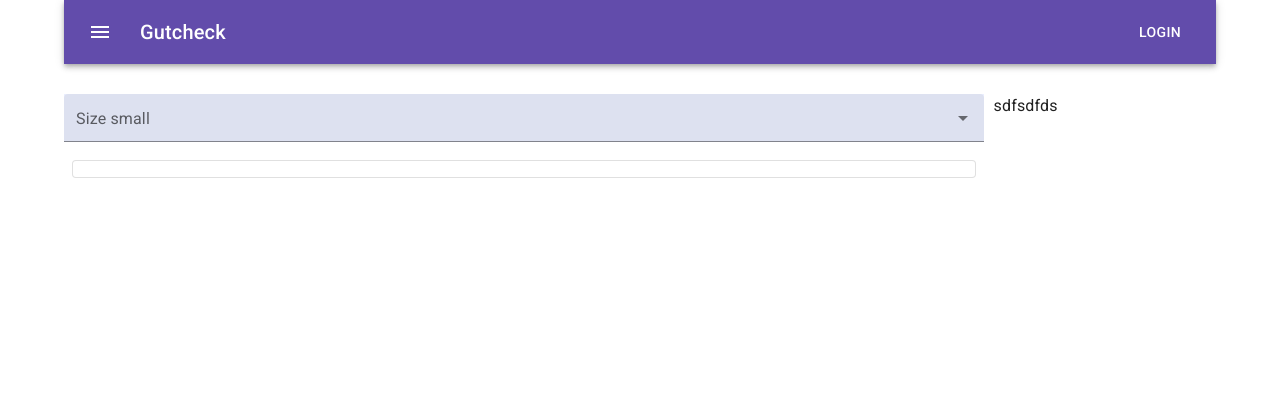
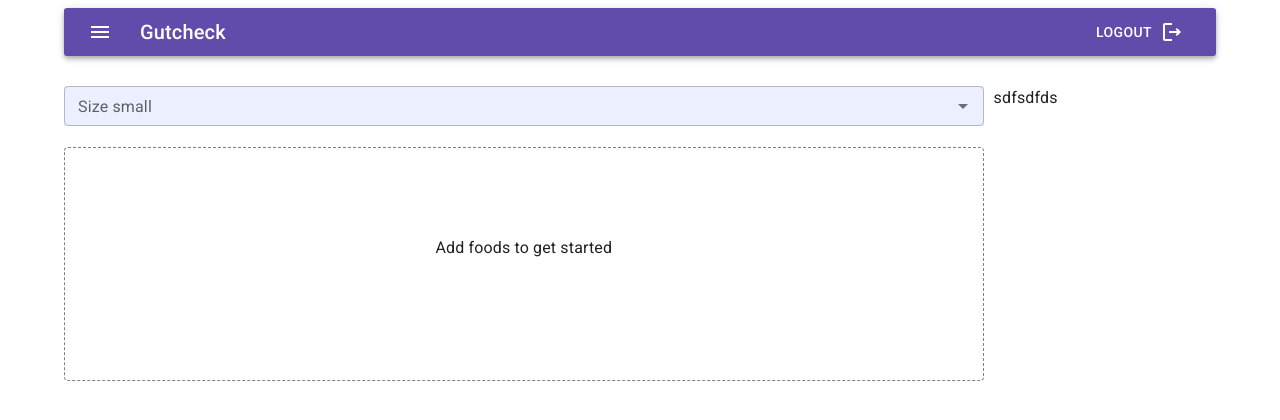
Before and after one commit to Team-Heelys-2021/gutcheck, a React app: page / in a window 1280 px wide. Shown: the top 420 px of the page. Built offline with nearby package versions, Linux system fonts and the light colour scheme.

Commit message:
minor styling changes. Clear autocomplete on select

```diff
--- a/client/App.js
+++ b/client/App.js
@@ -7,11 +7,13 @@ import Auth from "./pages/Auth";
 import "./index.scss";
 
 import * as dataService from "./foodDataService";
+import { NoEncryptionGmailerrorredSharp } from "@mui/icons-material";
 
 function App() {
   const [isLoggedIn, setIsLoggedIn] = React.useState(false);
   const [results, setResults] = React.useState([]);
   const [search, setSearch] = React.useState("");
+  const [selectedValue, setSelectedValue] = React.useState(null)
   const [entries, setEntries] = React.useState([]);
 
   React.useEffect(() => {
@@ -20,13 +22,25 @@ function App() {
     }
   }, [search]);
 
+  React.useEffect(() => {
+    if (selectedValue) {
+      setEntries([...entries, selectedValue])
+      // TODO: send entry POST request to back end
+      setSearch('')
+      setSelectedValue(null)
+    }
+  }, [selectedValue])
+
   const searchFoods = async () => {
     setResults(await dataService.searchFoods(search));
   };
 
-  const selectFood = (value) => {
-    setEntries([...entries, value]);
-  };
+
+  const handleDeleteEntry = (fdcId) => {
+    const newEntries = entries.filter(entry => entry.fdcId !== fdcId)
+    setEntries(newEntries)
+    // TODO: send entry DELETE request to back end
+  }
 
   return (
     <React.Fragment>
@@ -36,29 +50,20 @@ function App() {
           <Autocomplete
             id="size-small-filled"
             size="small"
+            clearOnBlur={true}
+            clearOnEscape={true}
             options={results}
             getOptionLabel={(option) =>
               `${option.description} ${
-                option.brandName ? `(${option.brandName})` : ""
-              }`
+                option.brandName ? `(${option.brandName})` : ''
+              } - (${option.fdcId})`
             }
-            onChange={(e, value) => selectFood(value)}
-            // defaultValue={}
-            renderTags={(value, getTagProps) =>
-              value.map((option, index) => (
-                <Chip
-                  key={option.fdcId}
-                  variant="outlined"
-                  label={option.title}
-                  size="small"
-                  {...getTagProps({ index })}
-                />
-              ))
-            }
+            onChange={(e, value) => setSelectedValue(value)}
+            value={selectedValue}
             renderInput={(params) => (
               <TextField
                 {...params}
-                variant="filled"
+                variant="outlined"
                 label="Size small"
                 placeholder="Favorites"
                 onChange={(e) => setSearch(e.target.value)}
@@ -69,7 +74,7 @@ function App() {
         </div>
         <div className="grid-item-2">sdfsdfds</div>
         <div className="grid-item-3">
-          <EntryList entries={entries} />
+          <EntryList entries={entries} deleteEntry={handleDeleteEntry}/>
         </div>
       </div>
     </React.Fragment>
--- a/client/components/AppBar.js
+++ b/client/components/AppBar.js
@@ -6,12 +6,13 @@ import Typography from '@mui/material/Typography';
 import Button from '@mui/material/Button';
 import IconButton from '@mui/material/IconButton';
 import MenuIcon from '@mui/icons-material/Menu';
+import LogoutIcon from '@mui/icons-material/LogoutOutlined'
 
 export default function ButtonAppBar() {
   return (
-    <Box sx={{ flexGrow: 1 }}>
-      <AppBar position="static">
-        <Toolbar>
+    <Box sx={{ flexGrow: 1, marginTop: 1 }}>
+      <AppBar position="static" sx={{ borderRadius: '3px' }} >
+        <Toolbar variant="dense">
           <IconButton
             size="large"
             edge="start"
@@ -24,7 +25,7 @@ export default function ButtonAppBar() {
           <Typography variant="h6" component="div" sx={{ flexGrow: 1 }}>
             Gutcheck
           </Typography>
-          <Button color="inherit">Login</Button>
+          <Button color="inherit">Logout<LogoutIcon sx={{ ml: 1 }}/></Button>
         </Toolbar>
       </AppBar>
     </Box>
--- a/client/components/EntryList.js
+++ b/client/components/EntryList.js
@@ -11,7 +11,7 @@ import DeleteIcon from "@mui/icons-material/Delete";
 import Box from "@mui/material/Box";
 import Paper from "@mui/material/Paper";
 
-export default function EntryList({ entries }) {
+export default function EntryList({ entries, deleteEntry = () => {} }) {
   const [dense, setDense] = React.useState(true);
   const [secondary, setSecondary] = React.useState(false);
   return (
@@ -19,22 +19,26 @@ export default function EntryList({ entries }) {
       sx={{
         display: "flex",
         "& > :not(style)": {
-          m: 1,
+          m: 0,
           width: "100%",
+          border: '1px dashed grey',
+          minHeight: '200px'
         },
       }}
     >
-      <Paper variant="outlined">
+      <Paper variant="outlined" sx={{ margin: -8 }}>
+        {!entries.length && <div className="flex-centered min-height-200"><span>Add foods to get started</span></div>}
         <Grid item xs={12}>
-          <List dense={dense}>
+          <List dense={dense} sx={{ margin: 1 }}>
             {entries.map((entry) => (
               <ListItem
                 key={entry.fdcId}
                 secondaryAction={
-                  <IconButton edge="end" aria-label="delete">
+                  <IconButton edge="end" aria-label="delete" onClick={() => deleteEntry(entry.fdcId)}>
                     <DeleteIcon />
                   </IconButton>
                 }
+                divider={true}
               >
                 <ListItemAvatar>
                   <Avatar>
@@ -42,8 +46,7 @@ export default function EntryList({ entries }) {
                   </Avatar>
                 </ListItemAvatar>
                 <ListItemText
-                  primary={entry.description}
-                  secondary={entry.brandName}
+                  primary={`${entry.description} ${entry.brandName ? `(${entry.brandName})` : ''}`}
                 />
               </ListItem>
             ))}
--- a/client/index.js
+++ b/client/index.js
@@ -5,7 +5,6 @@ import Container from '@mui/material/Container';
 import { createTheme, ThemeProvider } from '@mui/material/styles';
 
 import App from './App'
-
 
 const theme = createTheme({
   palette: {
--- a/client/index.scss
+++ b/client/index.scss
@@ -14,6 +14,10 @@
 
 .MuiAutocomplete-root {
   background-color: #EBEFFF;
+}
+
+.MuiToolbar-root {
+  border-radius: 4px;
 }
 
 .auth-container {
@@ -42,3 +46,13 @@
 .text-lg {
   font-size: 1.3rem;
 }
+
+.flex-centered {
+  display: flex;
+  justify-content: center;
+  align-items: center;
+}
+
+.min-height-200 {
+  min-height: 200px;
+}
```
